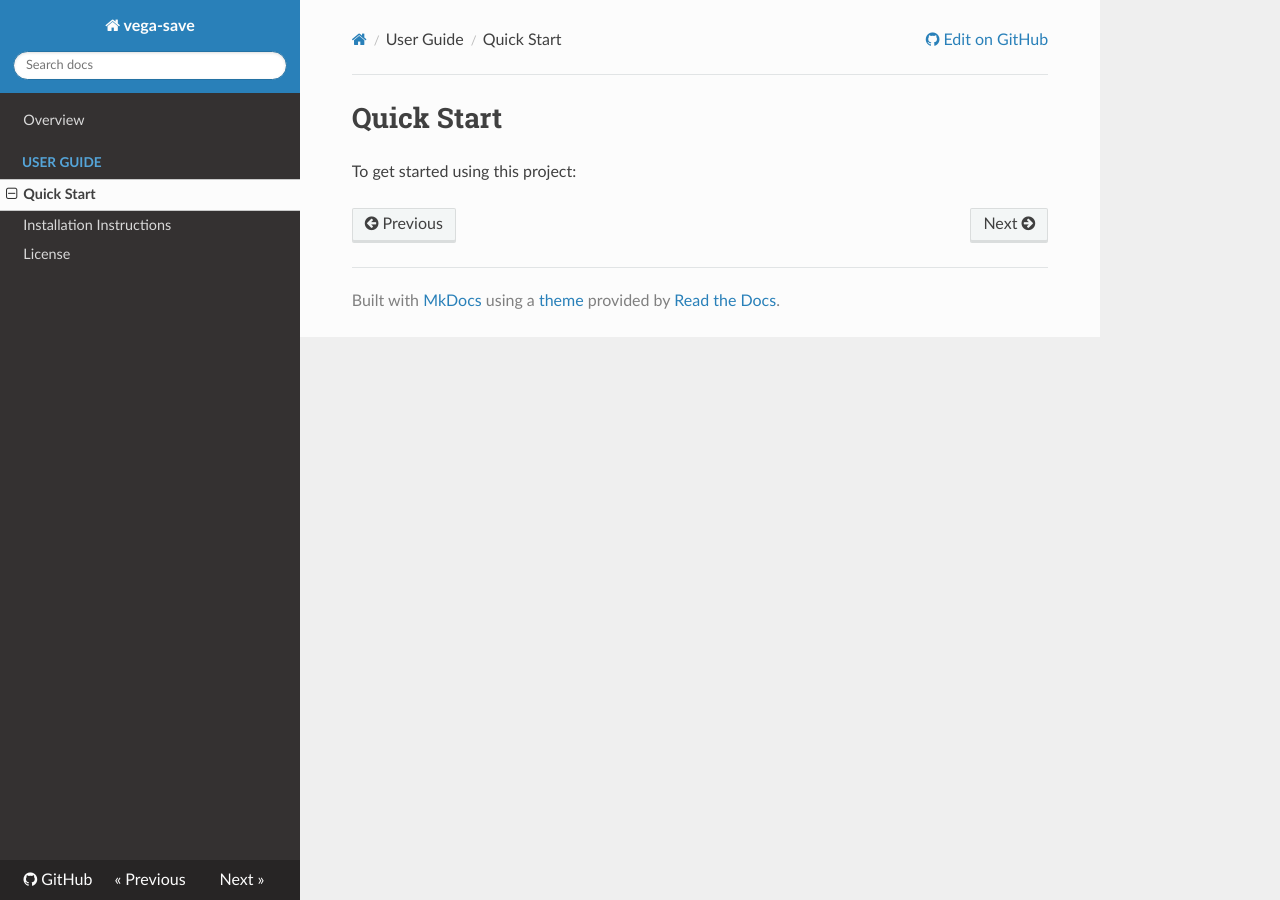
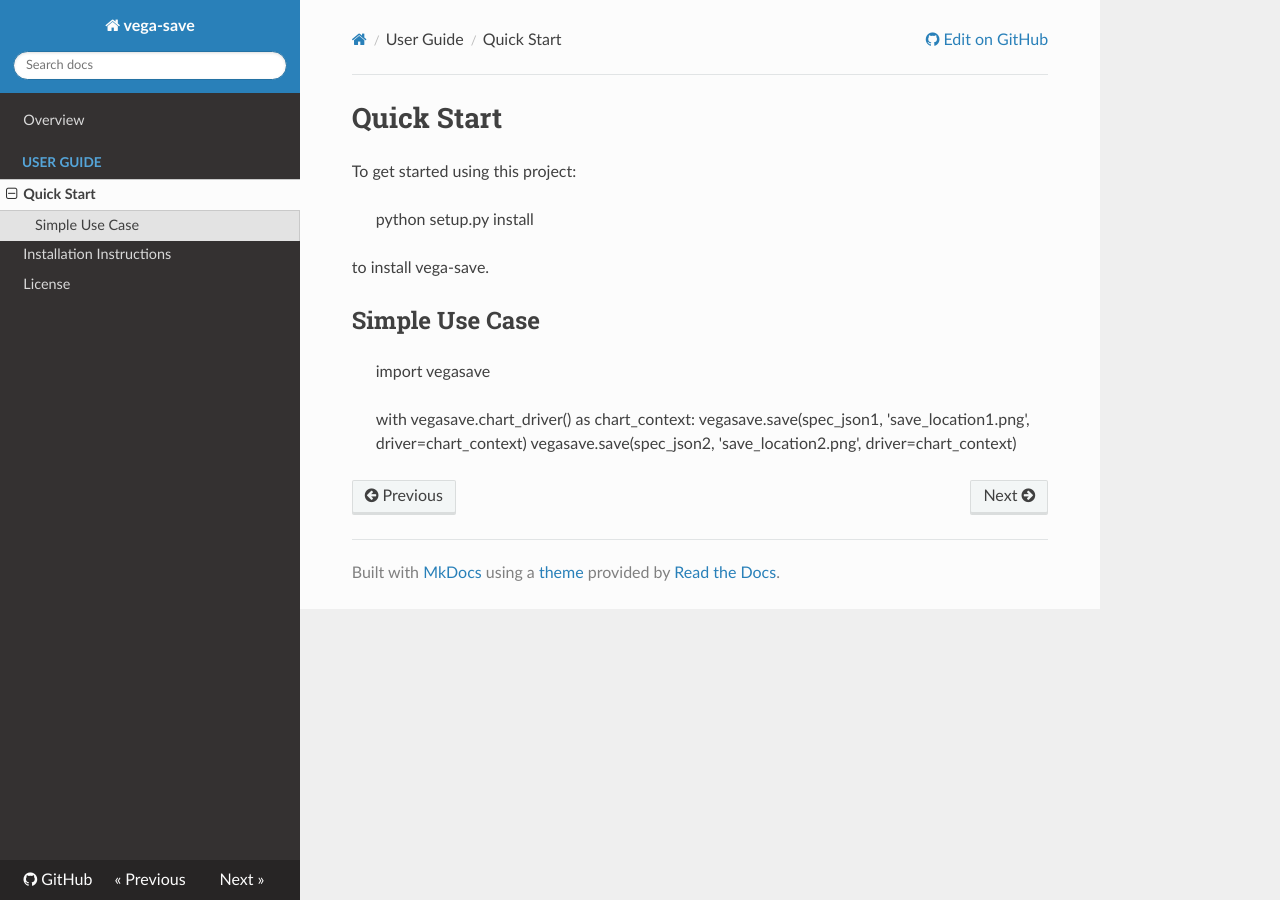
Before and after one commit to jploudre/vega-save, an MkDocs documentation site: the page built from docs/quick-start.md, in a window 1280 px wide. Built offline with MkDocs 1.6.1, drawn with Linux system fonts in a browser that asks for light colours; nearby versions of some CDN libraries.

Commit message:
Update quick-start.md

```diff
--- a/docs/quick-start.md
+++ b/docs/quick-start.md
@@ -1,3 +1,15 @@
 # Quick Start
 
 To get started using this project:
+
+> python setup.py install
+
+to install vega-save.
+
+## Simple Use Case
+
+> import vegasave
+>
+> with vegasave.chart_driver() as chart_context:
+>     vegasave.save(spec_json1, 'save_location1.png', driver=chart_context)
+>     vegasave.save(spec_json2, 'save_location2.png', driver=chart_context)
```
